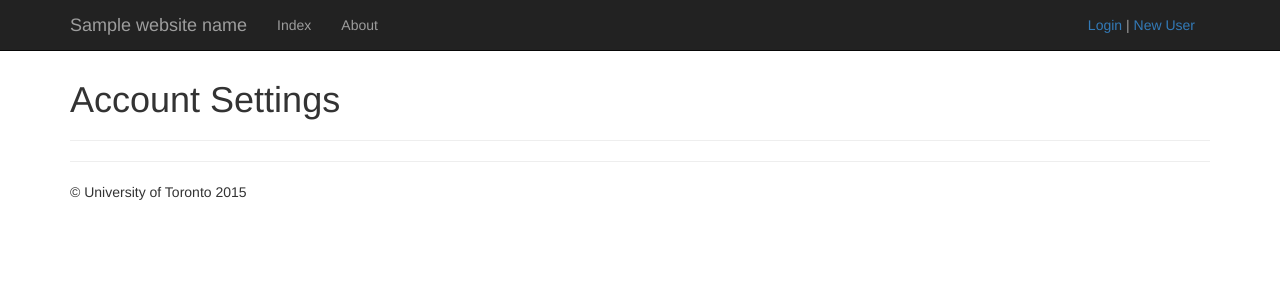
After one commit to SPOClab-ca/talk2me_interface, a Django app: template templates/datacollector/account.html in a window 1280 px wide. The commit adds this page. Shown: the top 300 px of the page. Run offline with Django 3.2, Linux system fonts and the light colour scheme; the template is opened without the code that fills it: most values are stand-ins (such as "Sample title", 1, 10 or a date in 2020); some libraries are stand-ins or nearby versions.

Commit message:
Added Account Settings page

```diff
--- /dev/null
+++ b/templates/datacollector/account.html
@@ -0,0 +1,18 @@
+{% extends "datacollector/base.html" %}
+
+{% block title %}{{ website_name }} - Account Settings{% endblock%}
+
+{% block auth_user %}
+    {% if is_authenticated %}
+        Logged in as {{ user.username }} (<a href="/datacollector/logout">logout</a>)
+    {% else %}
+        <a href="/datacollector/login">Login</a> | <a href="/datacollector/register">New User</a>
+    {% endif %}
+{% endblock %}
+
+{% block content %}
+
+<h1>Account Settings</h1>
+<hr />
+
+{% endblock %}
--- a/templates/datacollector/base.html
+++ b/templates/datacollector/base.html
@@ -63,6 +63,9 @@
           <ul class="nav navbar-nav">
             <li {% if request.path == "/datacollector/" %}class="active"{% endif %}><a href="/datacollector/">Index</a></li>
             <li {% if request.path == "/datacollector/about/" %}class="active"{% endif %}><a href="/datacollector/about/">About</a></li>
+            {% if is_authenticated and consent_submitted and demographic_submitted %}
+            <li {% if request.path == "/datacollector/account/" %}class="active"{% endif %}><a href="/datacollector/account/">Account Settings</a></li>
+            {% endif %}
           </ul>
         </div><!--/.nav-collapse -->
       </div>
--- a/urls.py
+++ b/urls.py
@@ -30,6 +30,7 @@ urlpatterns = patterns('',
     # Miscellaneous
     url(r'^datacollector/pagetime$', 'datacollector.views.pagetime'),
     url(r'^datacollector/about/$', 'datacollector.views.about'),
+    url(r'^datacollector/account/$', 'datacollector.views.account'),
     url(r'^datacollector/error/(?P<error_id>\d{3})/$', 'datacollector.views.error'),
     url(r'^media/(?P<path>.*)$', 'django.views.static.serve', {'document_root': settings.MEDIA_ROOT}),
 
```
Also changed, not shown: datacollector/views.py (+10 -0 lines).
